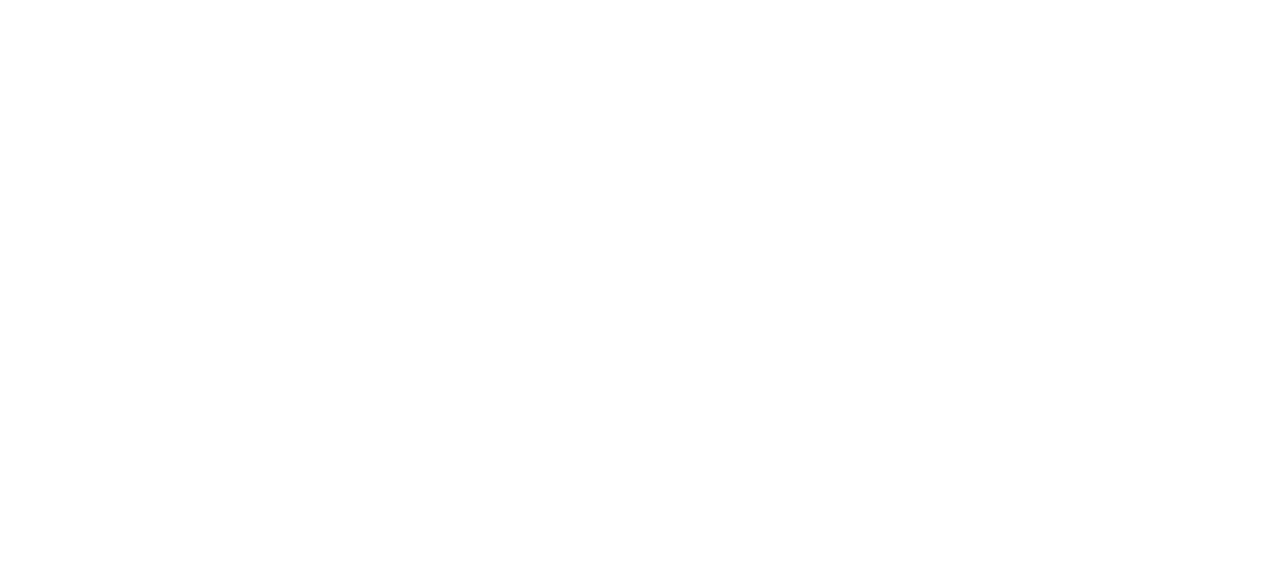
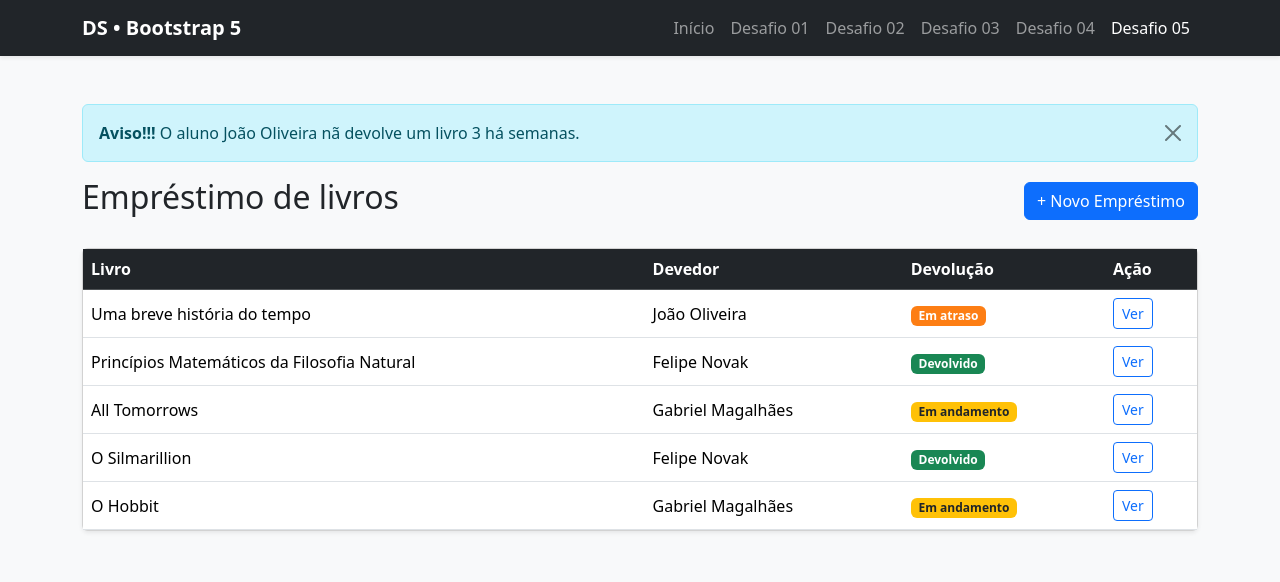
Before and after one commit to felipenovak11/ATIVIDADE_BOOTSTRAP_FELIPE_NOVAK, a plain HTML site: page desafio05.html in a window 1280 px wide. Drawn offline with nearby package versions, Linux system fonts and the light colour scheme.

Commit message:
subindo pasta

```diff
--- a/desafio03.html
+++ b/desafio03.html
@@ -0,0 +1,60 @@
+<!DOCTYPE html>
+<html lang="pt-br">
+<head>
+    <meta charset="UTF-8">
+    <meta name="viewport" content="width=device-width, initial-scale=1.0">
+    <title>Página de Lançamento de Evento</title>
+    <link rel="stylesheet" href="https://cdn.jsdelivr.net/npm/bootstrap@5.3.3/dist/css/bootstrap.min.css">
+</head>
+<body>
+    <nav class="navbar navbar-expand-lg navbar-dark bg-dark shadow-sm">
+        <div class="container">
+          <a class="navbar-brand fw-bold" href="index.html">DS • Bootstrap 5</a>
+          <button class="navbar-toggler" type="button" data-bs-toggle="collapse" data-bs-target="#menuPortifolio" aria-controls="menuPortifolio" aria-expanded="false" aria-label="Alternar navegação">
+            <span class="navbar-toggler-icon"></span>
+          </button>
+
+          <div class="collapse navbar-collapse" id="menuPortifolio">
+            <ul class="navbar-nav ms-auto">
+              <li class="nav-item">
+                <a class="nav-link" href="index.html">Início</a>
+              </li>
+              <li class="nav-item">
+                <a class="nav-link" href="desafio01.html">Desafio 01</a>
+              </li>
+              <li class="nav-item">
+                <a class="nav-link" href="desafio02.html">Desafio 02</a>
+              </li>
+              <li class="nav-item">
+                <a class="nav-link active" href="desafio03.html">Desafio 03</a>
+              </li>
+              <li class="nav-item">
+                <a class="nav-link" href="desafio04.html">Desafio 04</a>
+              </li>
+              <li class="nav-item">
+                <a class="nav-link" href="desafio05.html">Desafio 05</a>
+              </li>
+            </ul>
+          </div>
+        </div>
+      </nav>
+
+     <!-- Hero section -->
+      <header class="bg-dark text-white py-5">
+        <div class="container py-5">
+            <div class="row align-items-center">
+                <div class="col-lg-7">
+                    <h1 class="display-4 fw-bold">Onde o jogo vira espetáculo e a torcida faz a arena tremer.</h1>
+                    <p class="lead my-4">Viva a experiência definitiva com estrutura de nível pro-player — equipada com telões gigantes e som imersivo —, fique colado nos maiores ídolos do cenário para fotos e autógrafos, e aproveite uma imersão total com arenas free-to-play e brindes rolando o dia inteiro.</p>
+                    <button class="btn btn-light btn-lg fw-semibold">Quero Participar</button>
+                </div>
+                <div class="col-lg-5 text-center mt-4 mt-lg-0">
+                    <img src="https://agenciadenoticias.uniceub.br/wp-content/uploads/2020/10/E-SPORTS-1-scaled.jpg" alt="Destaque" class="img-fluid rounded shadow">
+                </div>
+            </div>
+        </div>
+      </header>
+
+      <script type="module" src="https://cdn.jsdelivr.net/npm/bootstrap@6.0.0-alpha.1/dist/js/bootstrap.bundle.min.js" integrity="sha384-1a/pXj49ZQ1aHEmrJ+gMw1otqoVsYwlEnlD8mIfY2TV03r20Y0CN7uqx1tQogjPL" crossorigin="anonymous"></script>
+</body>
+</html>
--- a/desafio05.html
+++ b/desafio05.html
@@ -0,0 +1,110 @@
+<!DOCTYPE html>
+<html lang="pt-br">
+<head>
+    <meta charset="UTF-8">
+    <meta name="viewport" content="width=device-width, initial-scale=1.0">
+    <title>Projeto 05 - Dashboard</title>
+    <link rel="stylesheet" href="https://cdn.jsdelivr.net/npm/bootstrap@5.3.3/dist/css/bootstrap.min.css">
+</head>
+<body class="bg-light">
+    <nav class="navbar navbar-expand-lg navbar-dark bg-dark shadow-sm">
+        <div class="container">
+          <a class="navbar-brand fw-bold" href="index.html">DS • Bootstrap 5</a>
+          <button class="navbar-toggler" type="button" data-bs-toggle="collapse" data-bs-target="#menuPortifolio" aria-controls="menuPortifolio" aria-expanded="false" aria-label="Alternar navegação">
+            <span class="navbar-toggler-icon"></span>
+          </button>
+
+          <div class="collapse navbar-collapse" id="menuPortifolio">
+            <ul class="navbar-nav ms-auto">
+              <li class="nav-item">
+                <a class="nav-link" href="index.html">Início</a>
+              </li>
+              <li class="nav-item">
+                <a class="nav-link" href="desafio01.html">Desafio 01</a>
+              </li>
+              <li class="nav-item">
+                <a class="nav-link" href="desafio02.html">Desafio 02</a>
+              </li>
+              <li class="nav-item">
+                <a class="nav-link" href="desafio03.html">Desafio 03</a>
+              </li>
+              <li class="nav-item">
+                <a class="nav-link" href="desafio04.html">Desafio 04</a>
+              </li>
+              <li class="nav-item">
+                <a class="nav-link active" href="desafio05.html">Desafio 05</a>
+              </li>
+            </ul>
+          </div>
+        </div>
+      </nav>
+
+    <div class="container my-5">
+        <!-- alerta dispensável -->
+         <div class="alert alert-info alert-dismissible fade show" role="alert">
+            <strong>Aviso!!!</strong> O aluno João Oliveira nã devolve um livro 3 há semanas.
+            <button class="btn-close" type="button" data-bs-dismiss="alert"></button>
+        </div>
+
+        <!-- Cabeçalho com botão de Modal -->
+        <div class="d-flex justify-content-between align-items-center mb-4">
+            <h2>Empréstimo de livros</h2>
+            <button class="btn btn-primary" data-bs-toggle="modal" data-bs-target="#modalNovoProjeto">
+                + Novo Empréstimo
+            </button>
+        </div>
+
+        <!-- Tabela Responsiva -->
+        <div class="card shadow-sm">
+            <div class="table-responsive">
+                <table class="table table-hover align-middle mb-0">
+                    <thead class="table-dark">
+                        <tr>
+                            <th>Livro</th>
+                            <th>Devedor</th>
+                            <th>Devolução</th>
+                            <th>Ação</th>
+                        </tr>
+                    </thead>
+                    <tbody>
+                        <tr>
+                            <td>Uma breve história do tempo</td>
+                            <td>João Oliveira</td>
+                            <td><span class="badge" style="background-color: #fd7e14;">Em atraso</span></td>
+                            <td><button class="btn btn-sm btn-outline-primary">Ver</button></td>
+                        </tr>
+
+                        <tr>
+                            <td>Princípios Matemáticos da Filosofia Natural</td>
+                            <td>Felipe Novak</td>
+                            <td><span class="badge bg-success">Devolvido</span></td>
+                            <td><button class="btn btn-sm btn-outline-primary">Ver</button></td>
+                        </tr>
+
+                        <tr>
+                            <td>All Tomorrows</td>
+                            <td>Gabriel Magalhães</td>
+                            <td><span class="badge bg-warning text-dark">Em andamento</span></td>
+                            <td><button class="btn btn-sm btn-outline-primary">Ver</button></td>
+                        </tr>
+
+                        <tr>
+                            <td>O Silmarillion</td>
+                            <td>Felipe Novak</td>
+                            <td><span class="badge bg-success">Devolvido</span></td>
+                            <td><button class="btn btn-sm btn-outline-primary">Ver</button></td>
+                        </tr>
+
+                        <tr>
+                            <td>O Hobbit</td>
+                            <td>Gabriel Magalhães</td>
+                            <td><span class="badge bg-warning text-dark">Em andamento</span></td>
+                            <td><button class="btn btn-sm btn-outline-primary">Ver</button></td>
+                        </tr>
+                    </tbody>
+                </table>
+            </div>
+        </div>
+    </div>
+</body>
+</html>
```
Also changed, not shown: desafio02.html (+1 -1 lines), desafio04.html (+103 -0 lines).
